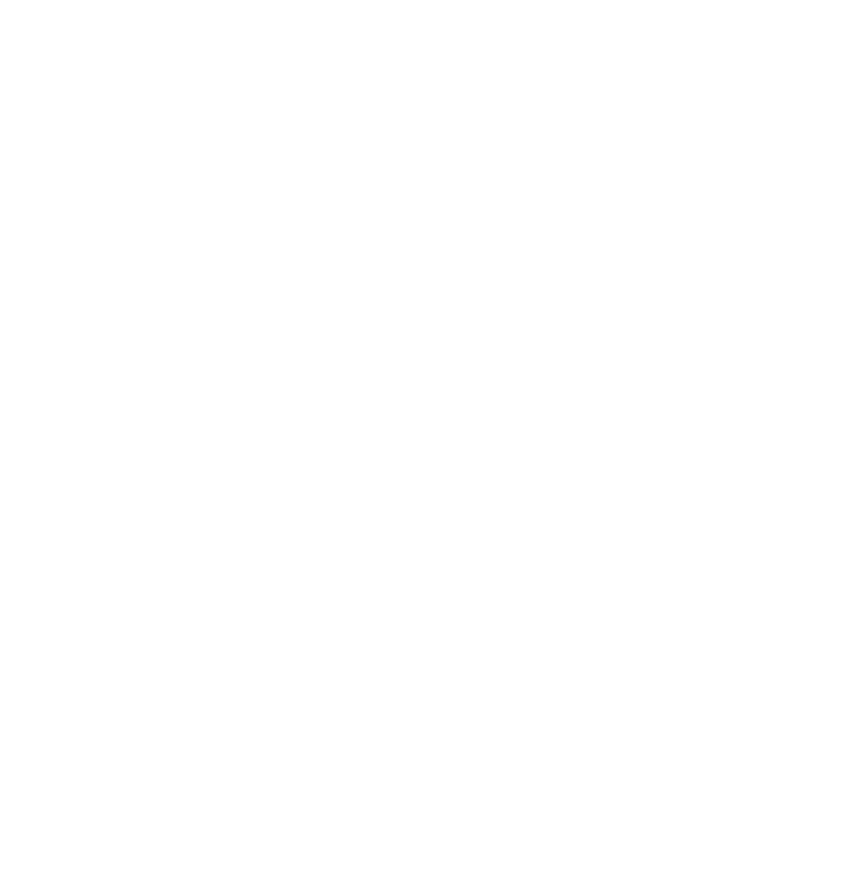
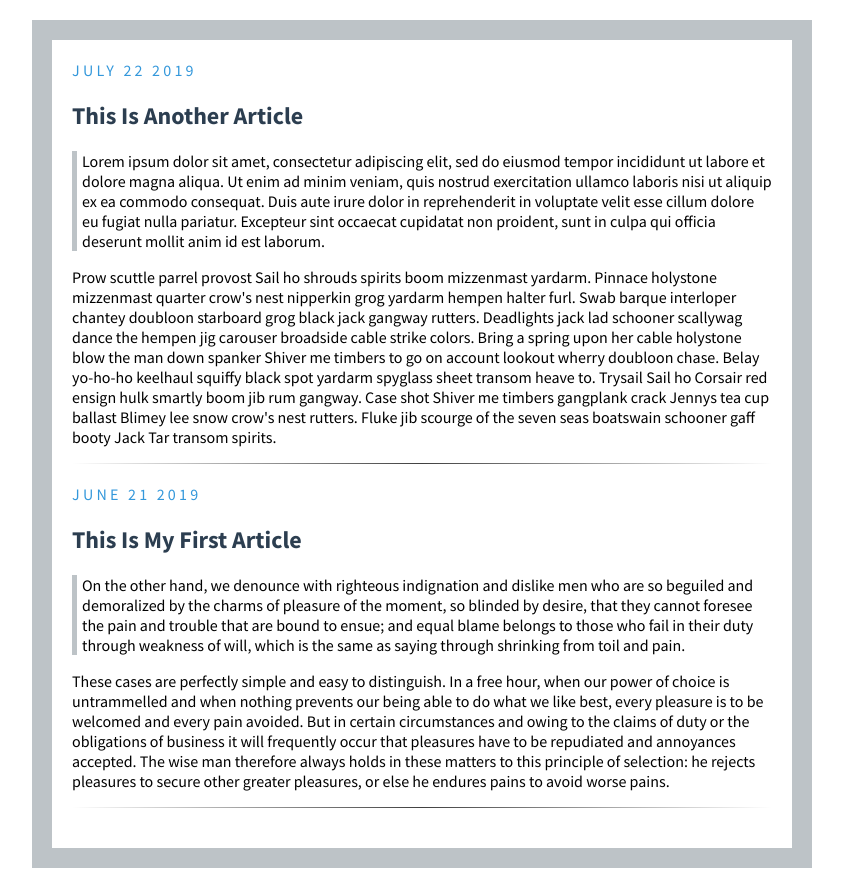
Before and after one commit to petienne1/blog-site, a plain HTML site: page index.html in a window 1280 px wide. Shown: the whole page, without its empty margins (218-1061 px from the left). Before the commit the page ends 800 px from the top, so only its background shows below. Drawn offline with Linux system fonts and the light colour scheme.

Commit message:
created blog site with 2 posts

```diff
--- a/index.html
+++ b/index.html
@@ -2,9 +2,67 @@
 <html lang="en" dir="ltr">
   <head>
     <meta charset="utf-8">
+    <link rel="stylesheet" href="style.css">
+    <link href="https://fonts.googleapis.com/css?family=Source+Sans+Pro:400,700&display=swap" rel="stylesheet">
     <title>PE BLOG</title>
   </head>
   <body>
 
+    <div class="post">
+
+      <div class="date">JULY 22 2019</div>
+
+      <h2>This Is Another Article</h2>
+
+
+      <p class="quote">
+        Lorem ipsum dolor sit amet, consectetur adipiscing elit, sed do eiusmod
+        tempor incididunt ut labore et dolore magna aliqua. Ut enim ad minim veniam,
+        quis nostrud exercitation ullamco laboris nisi ut aliquip ex ea commodo
+        consequat. Duis aute irure dolor in reprehenderit in voluptate velit esse
+        cillum dolore eu fugiat nulla pariatur. Excepteur sint occaecat cupidatat
+        non proident, sunt in culpa qui officia deserunt mollit anim id est laborum.
+      </p>
+
+     <p>
+        Prow scuttle parrel provost Sail ho shrouds spirits boom mizzenmast yardarm.
+        Pinnace holystone mizzenmast quarter crow's nest nipperkin grog yardarm hempen
+        halter furl. Swab barque interloper chantey doubloon starboard grog black jack
+        gangway rutters. Deadlights jack lad schooner scallywag dance the hempen jig
+        carouser broadside cable strike colors. Bring a spring upon her cable holystone
+        blow the man down spanker Shiver me timbers to go on account lookout wherry doubloon
+        chase. Belay yo-ho-ho keelhaul squiffy black spot yardarm spyglass sheet transom heave
+        to. Trysail Sail ho Corsair red ensign hulk smartly boom jib rum gangway. Case shot
+        Shiver me timbers gangplank crack Jennys tea cup ballast Blimey lee snow crow's nest
+        rutters. Fluke jib scourge of the seven seas boatswain schooner gaff booty Jack Tar
+        transom spirits.
+      </p>
+      <hr>
+
+    </div>
+
+    <div class="post">
+
+      <div class="date">JUNE 21 2019</div>
+
+      <h2>This Is My First Article</h2>
+
+      <p class="quote">On the other hand, we denounce with righteous indignation and dislike men
+        who are so beguiled and demoralized by the charms of pleasure of the moment,
+        so blinded by desire, that they cannot foresee the pain and trouble that are
+        bound to ensue; and equal blame belongs to those who fail in their duty
+        through weakness of will, which is the same as saying through shrinking from toil and pain.</p>
+
+     <p>These cases are perfectly simple and easy to distinguish.
+        In a free hour, when our power of choice is untrammelled and when nothing
+        prevents our being able to do what we like best, every pleasure is to be
+        welcomed and every pain avoided. But in certain circumstances and owing to the
+        claims of duty or the obligations of business it will frequently occur that
+        pleasures have to be repudiated and annoyances accepted. The wise man therefore
+        always holds in these matters to this principle of selection: he rejects pleasures
+        to secure other greater pleasures, or else he endures pains to avoid worse pains.</p>
+        <hr>
+    </div>
+
   </body>
 </html>
--- a/style.css
+++ b/style.css
@@ -0,0 +1,34 @@
+body {
+  border: 20px solid #bdc3c7;
+  padding: 20px;
+  max-width: 700px;
+  width: 80%;
+  margin: 20px auto;
+  font-family: Source Sans Pro;
+}
+
+.quote {
+  border-left: 5px solid #bdc3c7;
+  padding-left: 5px;
+}
+
+.date {
+  color: #3498db;
+  text-transform: uppercase;
+  letter-spacing: 0.2rem;
+}
+
+.post {
+  margin-bottom: 20px;
+}
+
+h2 {
+  color: #2c3e50;
+  font-size: 2.0 rem;
+}
+
+hr {
+    border: 0;
+    height: 1px;
+    background-image: linear-gradient(to right, rgba(0, 0, 0, 0), rgba(0, 0, 0, 0.75), rgba(0, 0, 0, 0));
+}
```
